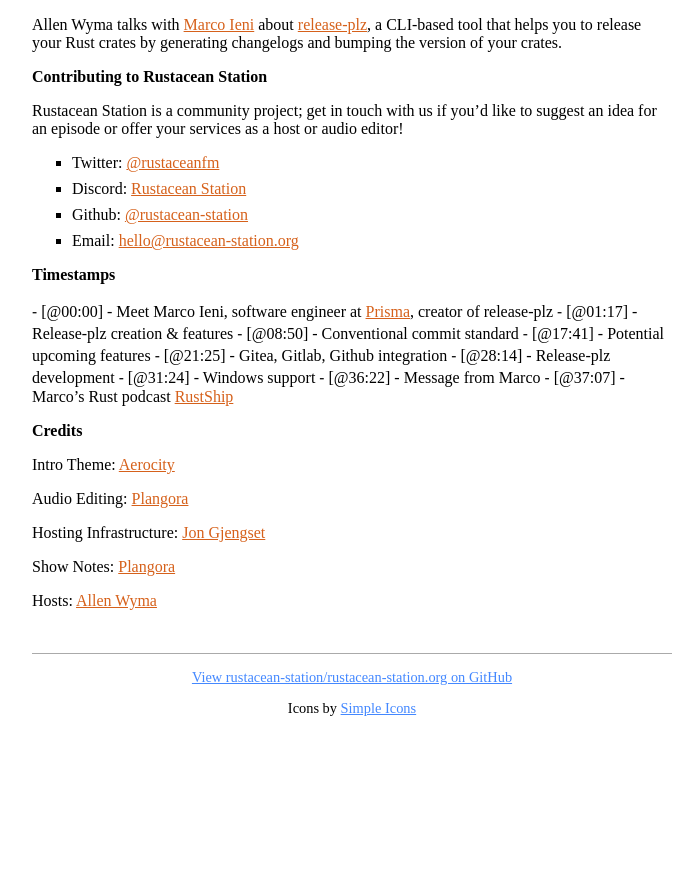
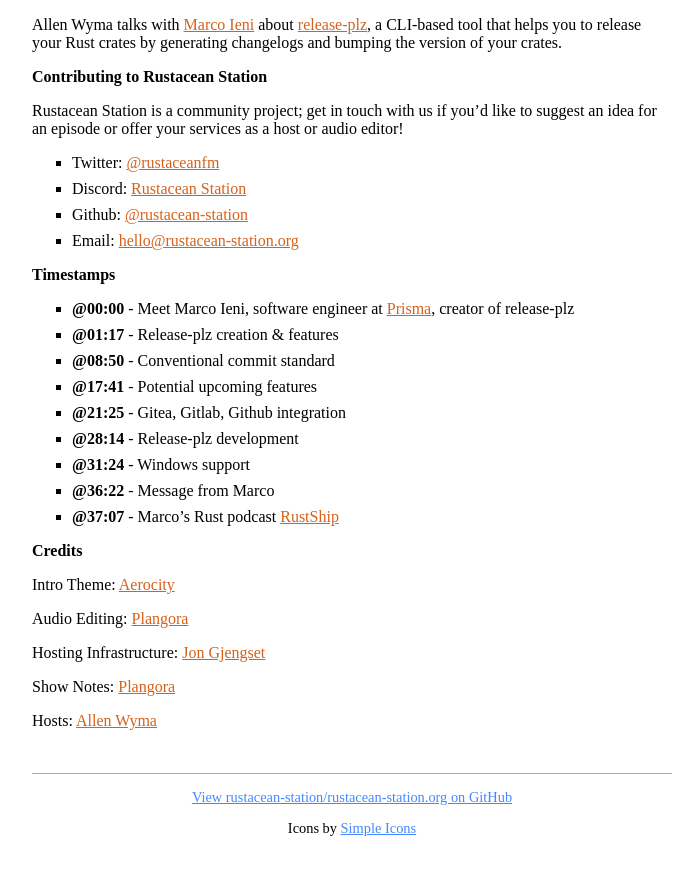
Before and after one commit to rustacean-station/rustacean-station.org, a Jekyll site: the page built from _episodes/interviews/2024-04-12-marco-ieni.md, in a window 1280 px wide and 900 px high, scrolled down 647 px. Shown: the top 875 px of the window, without its empty margins (288-982 px from the left). Built offline with Jekyll 4.4.1, drawn with Linux system fonts in a browser that asks for light colours; before the commit the page ends 1427 px from its top, so only the background shows below that.

Commit message:
fix dashes

```diff
--- a/_episodes/interviews/2024-04-12-marco-ieni.md
+++ b/_episodes/interviews/2024-04-12-marco-ieni.md
@@ -20,15 +20,15 @@
 
 ## Timestamps
 
-⁃ [@00:00] - Meet Marco Ieni, software engineer at [Prisma](https://www.prisma.io/), creator of release-plz
-⁃ [@01:17] - Release-plz creation & features
-⁃ [@08:50] - Conventional commit standard
-⁃ [@17:41] - Potential upcoming features
-⁃ [@21:25] - Gitea, Gitlab, Github integration
-⁃ [@28:14] - Release-plz development
-⁃ [@31:24] - Windows support
-⁃ [@36:22] - Message from Marco
-⁃ [@37:07] - Marco's Rust podcast [RustShip](https://www.marcoieni.com/2023/08/rustship-a-new-rust-podcast/)
+- [@00:00] - Meet Marco Ieni, software engineer at [Prisma](https://www.prisma.io/), creator of release-plz
+- [@01:17] - Release-plz creation & features
+- [@08:50] - Conventional commit standard
+- [@17:41] - Potential upcoming features
+- [@21:25] - Gitea, Gitlab, Github integration
+- [@28:14] - Release-plz development
+- [@31:24] - Windows support
+- [@36:22] - Message from Marco
+- [@37:07] - Marco's Rust podcast [RustShip](https://www.marcoieni.com/2023/08/rustship-a-new-rust-podcast/)
 
 ## Credits
 
```
